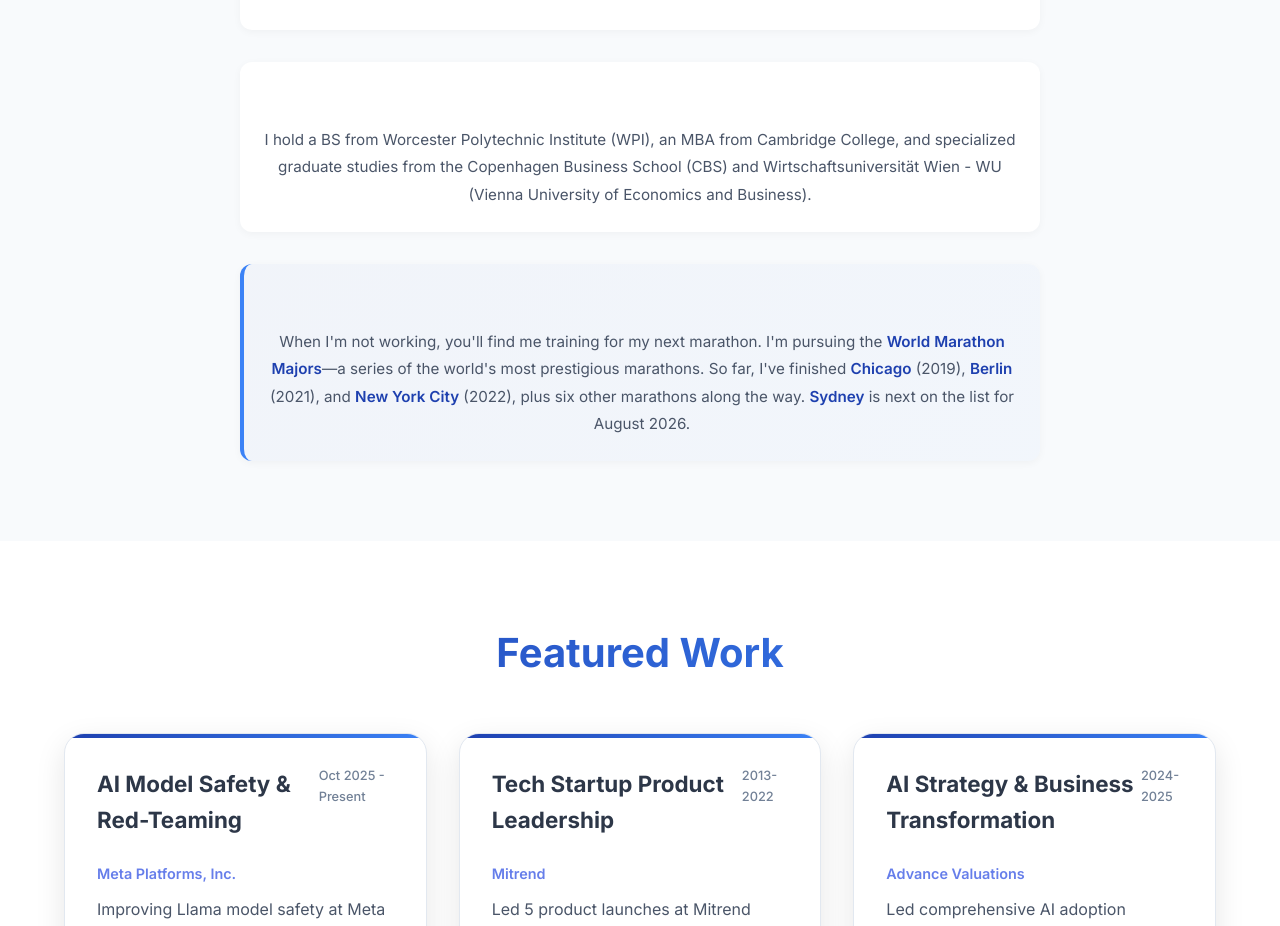
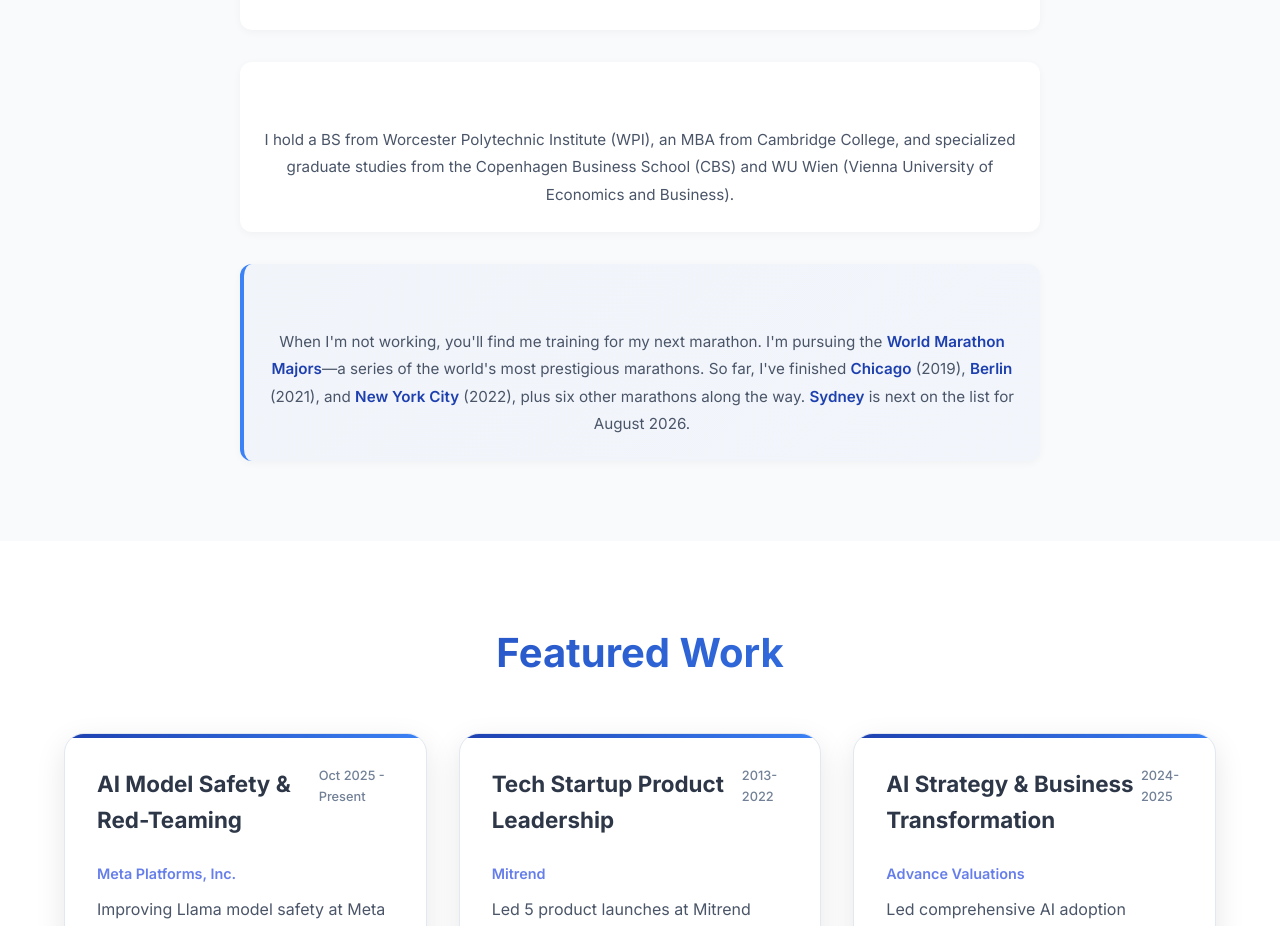
Before and after one commit to georgikdz/my-portfolio, a Next.js app: page / in a window 1280 px wide. Shown: the part 1243-2169 px from the top of the page. Built offline with nearby package versions, Linux system fonts and the light colour scheme.

Commit message:
Simplify university name in about section

```diff
--- a/pages/index.js
+++ b/pages/index.js
@@ -57,7 +57,7 @@
 
               <div className="about-item">
                 <p className="about-text">
-                  I hold a BS from Worcester Polytechnic Institute (WPI), an MBA from Cambridge College, and specialized graduate studies from the Copenhagen Business School (CBS) and Wirtschaftsuniversität Wien - WU (Vienna University of Economics and Business).
+                  I hold a BS from Worcester Polytechnic Institute (WPI), an MBA from Cambridge College, and specialized graduate studies from the Copenhagen Business School (CBS) and WU Wien (Vienna University of Economics and Business).
                 </p>
               </div>
 
```
